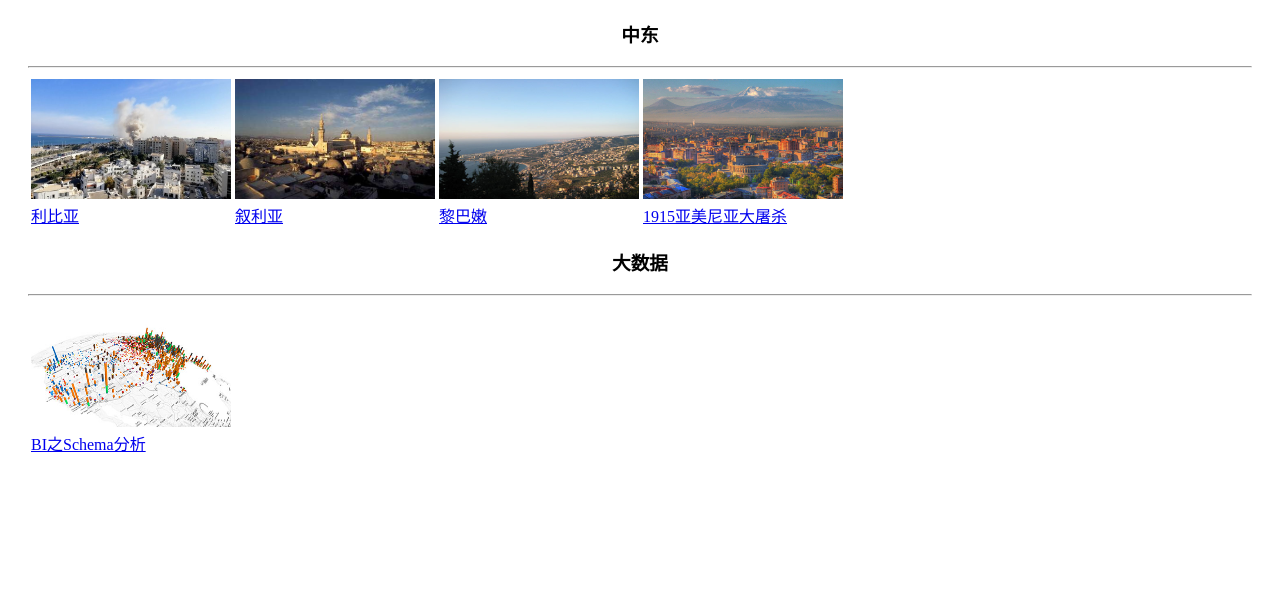
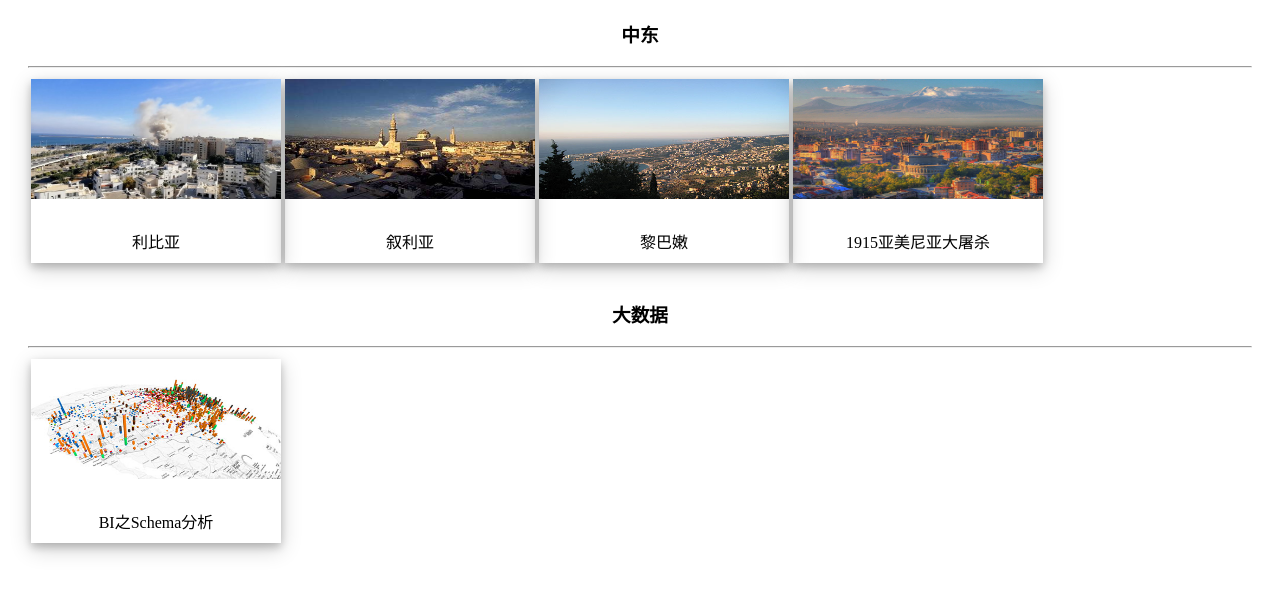
Before and after one commit to haqween/haqween.github.io, a Jekyll site: the page built from index.md, in a window 1280 px wide. Shown: the top 595 px of the page. Built offline with Jekyll 4.4.1, drawn with Linux system fonts in a browser that asks for light colours; our own code applies the rules of GitHub Pages for plain Markdown files.

Commit message:
edit layout

```diff
--- a/index.md
+++ b/index.md
@@ -1,6 +1,14 @@
 <div>
     <style>
         h3 {text-align:center;}
+        div.card{
+            width: 250px;
+            box-shadow: 0 4px 8px 0 rgba(0,0,0,0.2), 0 6px 20px 0 rgba(0,0,0,0.19);
+            text-align: center;
+        }
+        p.container{
+            padding: 10px;
+        }
     </style>
     {% for category in site.categories %}
     <div>
@@ -9,9 +17,10 @@
         <table> <tr>
         {% for post in category[1] %}
             <td>
-                <img src="{{post.img}}" width="200" height="120"/>
-                <br/>
-                <a href="{{ post.url }}">{{ post.title }}</a>
+            <div class="card" onclick="window.open('{{ post.url }}')">
+                <img src="{{post.img}}" width="100%" height="120"/>
+                <p class="container">{{ post.title }}</p>
+            </div>
             </td>
         {% endfor %}
         </tr> </table>
```
